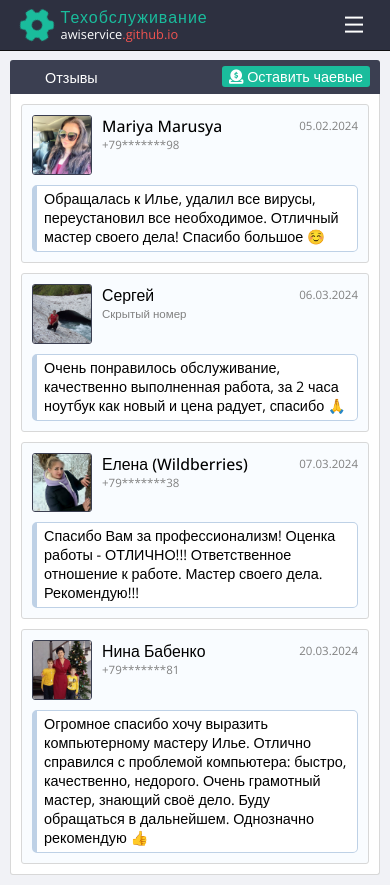
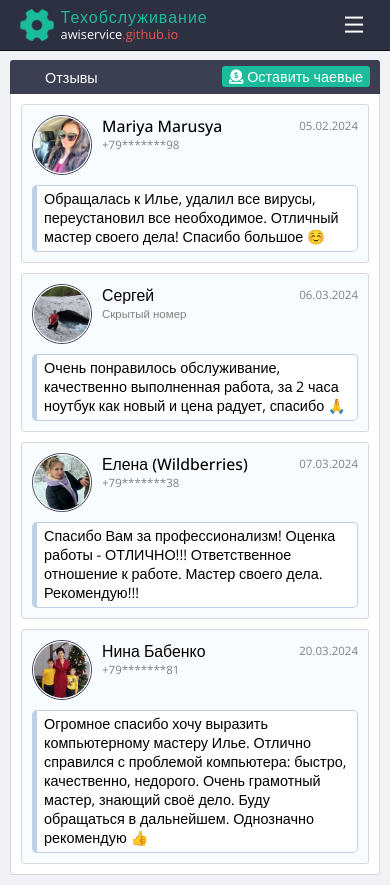
Before and after one commit to awiservice/awiservice.github.io, a plain HTML site: page reviews.html in a window 390 px wide. Drawn offline with nearby package versions, Linux system fonts and the light colour scheme; no server answers.

Commit message:
Update style.css

```diff
--- a/css/style.css
+++ b/css/style.css
@@ -333,6 +333,8 @@ a{
         max-width: 60px;
         max-height: 60px;
         overflow: hidden;
+        border-radius: 50px;
+        border: 1px solid #3b3f51;
     }
 
     .box-img img{
@@ -340,8 +342,8 @@ a{
         max-height: 100%;
         object-fit: cover;
         pointer-events: none;
-        border-radius: 3px;
-        border: .7px solid #3b3f51;
+        border-radius: 50px;
+        border: 1px solid #f9fcff;
     }
 
     .box-reviews-top{
```
